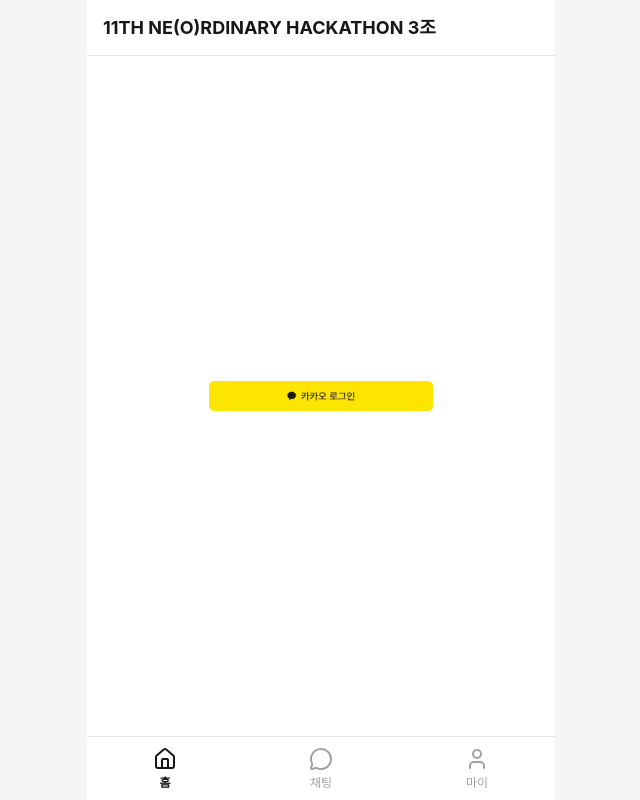
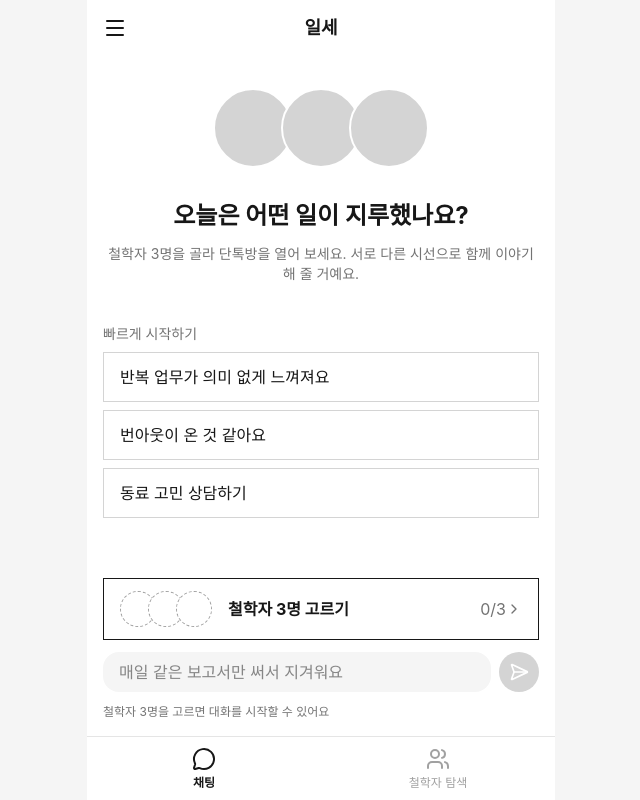
Before and after one commit to TEMP-1121/TEMP_Client, a React (Vite) app: page /home in a window 1280 px wide. Shown: the whole page, without its empty margins (319-959 px from the left). Built offline with nearby package versions, Linux system fonts and the light colour scheme; no server answers.

Commit message:
feat: 와이어프레임 기반 메인 화면 추가 — 빠르게 시작하기·철학자 3명 선택 후 대화 시작

```diff
--- a/src/components/common/BottomNavigation.tsx
+++ b/src/components/common/BottomNavigation.tsx
@@ -1,13 +1,12 @@
-import { House, MessageCircle, User, type LucideIcon } from 'lucide-react'
-import { NavLink } from 'react-router'
+import { MessageCircle, Users, type LucideIcon } from "lucide-react";
+import { NavLink } from "react-router";
 
-import { cn } from '@/lib/utils'
+import { cn } from "@/lib/utils";
 
 const tabs: { to: string; label: string; icon: LucideIcon }[] = [
-  { to: '/home', label: '홈', icon: House },
-  { to: '/chat', label: '채팅', icon: MessageCircle },
-  { to: '/mypage', label: '마이', icon: User },
-]
+  { to: "/home", label: "채팅", icon: MessageCircle },
+  { to: "/philosophers", label: "철학자 탐색", icon: Users },
+];
 
 export default function BottomNavigation() {
   return (
@@ -19,8 +18,8 @@ export default function BottomNavigation() {
           end
           className={({ isActive }) =>
             cn(
-              'flex flex-1 flex-col items-center justify-center gap-1 text-xs',
-              isActive ? 'font-semibold text-neutral-900' : 'text-neutral-400',
+              "flex flex-1 flex-col items-center justify-center gap-1 text-xs",
+              isActive ? "font-semibold text-neutral-900" : "text-neutral-400",
             )
           }
         >
@@ -29,5 +28,5 @@ export default function BottomNavigation() {
         </NavLink>
       ))}
     </nav>
-  )
+  );
 }
--- a/src/components/common/Header.tsx
+++ b/src/components/common/Header.tsx
@@ -1,7 +1,13 @@
+import { Menu } from 'lucide-react'
+
 export default function Header() {
   return (
-    <header className="sticky top-0 z-10 flex h-14 items-center border-b border-neutral-200 bg-white px-4">
-      <h1 className="text-lg font-bold">11TH NE(O)RDINARY HACKATHON 3조</h1>
+    <header className="sticky top-0 z-10 grid h-14 grid-cols-[2.5rem_1fr_2.5rem] items-center bg-white px-2">
+      {/* 사이드바(대화 기록)는 아직 없다 */}
+      <button aria-label="메뉴" className="flex size-10 items-center justify-center">
+        <Menu className="size-6" />
+      </button>
+      <h1 className="text-center text-lg font-bold">일세</h1>
     </header>
   )
 }
--- a/src/components/widgets/chat/ChatInput.tsx
+++ b/src/components/widgets/chat/ChatInput.tsx
@@ -1,13 +1,24 @@
 import { useState, type KeyboardEvent } from 'react'
 import { SendHorizontal } from 'lucide-react'
 
+import { cn } from '@/lib/utils'
+
 type ChatInputProps = {
   disabled?: boolean
+  defaultValue?: string
+  placeholder?: string
+  className?: string
   onSend: (text: string) => Promise<boolean>
 }
 
-export default function ChatInput({ disabled = false, onSend }: ChatInputProps) {
-  const [text, setText] = useState('')
+export default function ChatInput({
+  disabled = false,
+  defaultValue = '',
+  placeholder = '고민을 이야기해 보세요',
+  className,
+  onSend,
+}: ChatInputProps) {
+  const [text, setText] = useState(defaultValue)
   const canSend = !disabled && text.trim() !== ''
 
   const send = async () => {
@@ -30,7 +41,7 @@ export default function ChatInput({ disabled = false, onSend }: ChatInputProps)
         e.preventDefault()
         send()
       }}
-      className="flex items-end gap-2 border-t border-neutral-200 bg-white p-3"
+      className={cn('flex items-end gap-2 border-t border-neutral-200 bg-white p-3', className)}
     >
       {/* text-base(16px) 미만이면 iOS가 포커스할 때 화면을 확대한다 */}
       <textarea
@@ -39,7 +50,7 @@ export default function ChatInput({ disabled = false, onSend }: ChatInputProps)
         onKeyDown={handleKeyDown}
         rows={1}
         maxLength={2000}
-        placeholder="고민을 이야기해 보세요"
+        placeholder={placeholder}
         aria-label="메시지"
         className="max-h-32 flex-1 resize-none rounded-2xl bg-neutral-100 px-4 py-2 text-base outline-none"
       />
--- a/src/lib/dummyChat.ts
+++ b/src/lib/dummyChat.ts
@@ -9,6 +9,9 @@ export const DUMMY_PERSONAS: Record<string, string> = {
   socrates: '소크라테스',
   seneca: '세네카',
   camus: '카뮈',
+  epicurus: '에피쿠로스',
+  nietzsche: '니체',
+  zhuangzi: '장자',
 }
 
 const GREETINGS: Record<string, string> = {
--- a/src/pages/ChatPage.tsx
+++ b/src/pages/ChatPage.tsx
@@ -1,3 +1,5 @@
+import { Link } from 'react-router'
+
 import ChatInput from '@/components/widgets/chat/ChatInput'
 import { useAutoScroll } from '@/components/widgets/chat/hooks/useAutoScroll'
 import { DUMMY_PERSONAS } from '@/lib/dummyChat'
@@ -28,7 +30,6 @@ export default function ChatPage() {
   const creating = useChatStore((s) => s.creating)
   const sending = useChatStore((s) => s.sending)
   const error = useChatStore((s) => s.error)
-  const createConversation = useChatStore((s) => s.createConversation)
   const sendMessage = useChatStore((s) => s.sendMessage)
 
   const replyCount = conversation?.turns.reduce((n, t) => n + 1 + t.replies.length, 0)
@@ -36,7 +37,6 @@ export default function ChatPage() {
     `${conversation?.conversationId}-${replyCount}-${typingKey}-${sending}`,
   )
 
-  const start = () => createConversation(Object.keys(DUMMY_PERSONAS))
   const title = conversation?.turns.find((t) => t.message)?.message ?? '새 고민'
 
   if (!conversation) {
@@ -44,13 +44,13 @@ export default function ChatPage() {
       <section className="flex flex-1 flex-col items-center justify-center gap-3 p-4">
         <p className="text-neutral-500">아직 상담방이 없어요</p>
         {error && <p className="text-sm text-red-500">{error}</p>}
-        <button
-          onClick={start}
-          disabled={creating}
-          className="rounded-full bg-neutral-900 px-5 py-2 text-white disabled:bg-neutral-300"
-        >
-          {creating ? '방을 만드는 중…' : '테스트 방 만들기'}
-        </button>
+        {creating ? (
+          <p className="text-sm text-neutral-400">방을 만드는 중…</p>
+        ) : (
+          <Link to="/home" className="rounded-full bg-neutral-900 px-5 py-2 text-white">
+            고민 시작하기
+          </Link>
+        )}
       </section>
     )
   }
@@ -59,9 +59,9 @@ export default function ChatPage() {
     <section className="flex min-h-0 flex-1 flex-col">
       <div className="flex items-center justify-between gap-2 border-b border-neutral-200 px-4 py-2">
         <p className="truncate font-semibold">{title}</p>
-        <button onClick={start} disabled={sending || creating} className="shrink-0 text-sm text-neutral-500">
-          + 새 방
-        </button>
+        <Link to="/home" className="shrink-0 text-sm text-neutral-500">
+          + 새 고민
+        </Link>
       </div>
 
       <div ref={ref} onScroll={onScroll} className="flex flex-1 flex-col gap-3 overflow-y-auto p-4">
--- a/src/pages/HomePage.tsx
+++ b/src/pages/HomePage.tsx
@@ -1,12 +1,94 @@
-import KakaoLoginButton from '@/components/widgets/auth/KakaoLoginButton'
-import { useAuthStore } from '@/stores/useAuthStore'
+import { useState } from 'react'
+import { ChevronRight } from 'lucide-react'
+import { Link, useNavigate } from 'react-router'
+
+import ChatInput from '@/components/widgets/chat/ChatInput'
+import { DUMMY_PERSONAS } from '@/lib/dummyChat'
+import { cn } from '@/lib/utils'
+import { useChatStore } from '@/stores/useChatStore'
+import { MAX_PHILOSOPHERS, usePhilosopherStore } from '@/stores/usePhilosopherStore'
+
+const QUICK_STARTS = ['반복 업무가 의미 없게 느껴져요', '번아웃이 온 것 같아요', '동료 고민 상담하기']
 
 export default function HomePage() {
-  const startKakaoLogin = useAuthStore((s) => s.startKakaoLogin)
+  const navigate = useNavigate()
+  const selectedIds = usePhilosopherStore((s) => s.selectedIds)
+  const createConversation = useChatStore((s) => s.createConversation)
+  const sendMessage = useChatStore((s) => s.sendMessage)
+  const [draft, setDraft] = useState('')
+  const ready = selectedIds.length === MAX_PHILOSOPHERS
+
+  const start = async (text: string) => {
+    navigate('/chat')
+    const id = await createConversation(selectedIds)
+    return id ? sendMessage(id, text) : false
+  }
 
   return (
-    <section className="flex flex-1 flex-col items-center justify-center p-4">
-      <KakaoLoginButton onClick={startKakaoLogin} />
+    <section className="flex flex-1 flex-col px-4 pb-4">
+      <div className="flex flex-col items-center pt-8 text-center">
+        <div className="flex -space-x-3">
+          {[0, 1, 2].map((i) => (
+            <span key={i} className="size-20 rounded-full border-2 border-white bg-neutral-300" />
+          ))}
+        </div>
+        <h2 className="mt-8 text-2xl font-bold">오늘은 어떤 일이 지루했나요?</h2>
+        <p className="mt-3 text-sm text-neutral-500">
+          철학자 3명을 골라 단톡방을 열어 보세요. 서로 다른 시선으로 함께 이야기해 줄 거예요.
+        </p>
+      </div>
+
+      <div className="mt-10 flex flex-col gap-2">
+        <p className="text-sm text-neutral-500">빠르게 시작하기</p>
+        {QUICK_STARTS.map((text) => (
+          <button
+            key={text}
+            onClick={() => setDraft(text)}
+            className={cn(
+              'border px-4 py-3 text-left',
+              draft === text ? 'border-2 border-neutral-900 font-semibold' : 'border-neutral-300',
+            )}
+          >
+            {text}
+          </button>
+        ))}
+      </div>
+
+      <div className="mt-auto flex flex-col gap-3 pt-10">
+        <Link to="/philosophers" className="flex items-center gap-4 border border-neutral-900 px-4 py-3">
+          <div className="flex -space-x-2">
+            {[0, 1, 2].map((i) => {
+              const id = selectedIds[i]
+              return (
+                <span
+                  key={i}
+                  className={cn(
+                    'flex size-9 items-center justify-center rounded-full text-xs',
+                    id ? 'border-2 border-white bg-neutral-300' : 'border border-dashed border-neutral-400 bg-white',
+                  )}
+                >
+                  {id && DUMMY_PERSONAS[id]?.[0]}
+                </span>
+              )
+            })}
+          </div>
+          <span className="flex-1 font-bold">철학자 3명 고르기</span>
+          <span className="flex items-center text-neutral-500">
+            {selectedIds.length}/{MAX_PHILOSOPHERS}
+            <ChevronRight className="size-4" />
+          </span>
+        </Link>
+
+        <ChatInput
+          key={draft}
+          defaultValue={draft}
+          disabled={!ready}
+          placeholder="매일 같은 보고서만 써서 지겨워요"
+          className="border-t-0 p-0"
+          onSend={start}
+        />
+        {!ready && <p className="text-xs text-neutral-500">철학자 3명을 고르면 대화를 시작할 수 있어요</p>}
+      </div>
     </section>
   )
 }
--- a/src/pages/MyPage.tsx
+++ b/src/pages/MyPage.tsx
@@ -1,3 +1,12 @@
+import KakaoLoginButton from '@/components/widgets/auth/KakaoLoginButton'
+import { useAuthStore } from '@/stores/useAuthStore'
+
 export default function MyPage() {
-  return <section className="flex-1 p-4">마이</section>
+  const startKakaoLogin = useAuthStore((s) => s.startKakaoLogin)
+
+  return (
+    <section className="flex flex-1 flex-col items-center justify-center p-4">
+      <KakaoLoginButton onClick={startKakaoLogin} />
+    </section>
+  )
 }
```
